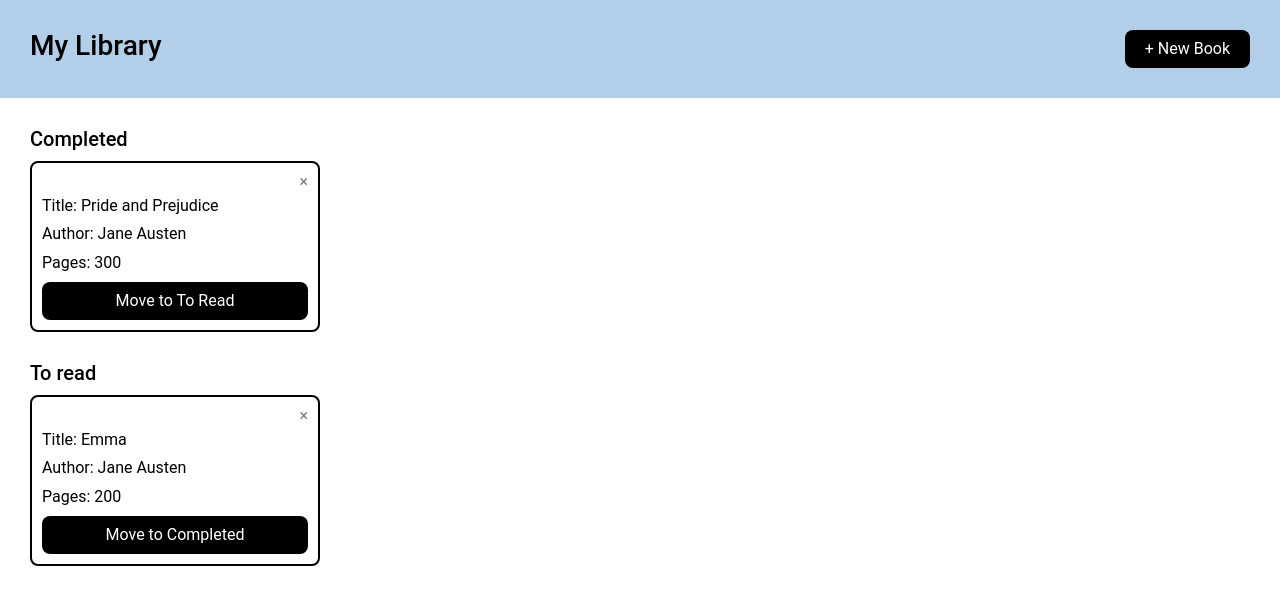
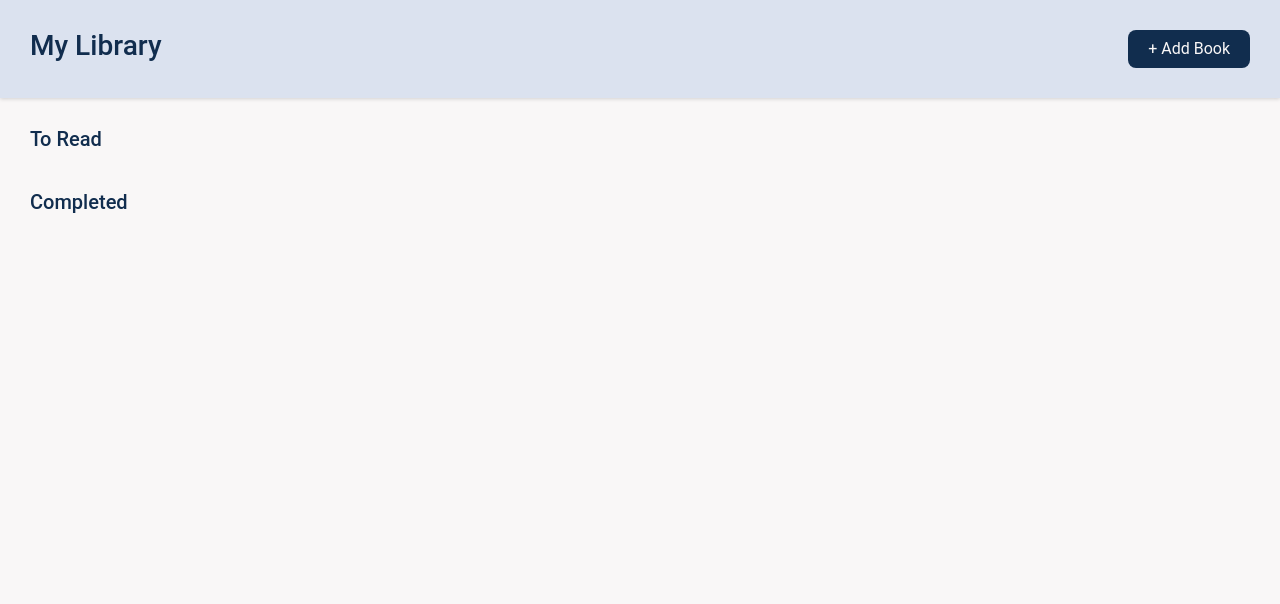
Before and after one commit to kadyyip/odin-library, a plain HTML site: page index.html in a window 1280 px wide. Drawn offline with Linux system fonts and the light colour scheme.

Commit message:
Refactor code

```diff
--- a/index.html
+++ b/index.html
@@ -12,7 +12,7 @@
     <div class="container">
         <div class="header">
             <div class="header-title">My Library</div>
-            <button class="new-book">+ New Book
+            <button class="new-book">+ Add Book
         </div>
         <dialog>
 
@@ -39,13 +39,13 @@
         </dialog>
 
         <div class="library">
+            <div class="not-read-container">
+                <div class="container-title">To Read</div>
+                <div class="not-read-books"></div>
+            </div>
             <div class="read-container">
                 <div class="container-title">Completed</div>
                 <div class="read-books"></div>
-            </div>
-            <div class="not-read-container">
-                <div class="container-title">To read</div>
-                <div class="not-read-books"></div>
             </div>
         </div>
     </div>
--- a/script.js
+++ b/script.js
@@ -12,6 +12,18 @@ function addBookToLibrary(book) {
 }
 
 function displayBooks() {
+    clearBooks();
+    for (let i = 0; i < myLibrary.length; i++) {
+        const book = document.createElement('div');
+        book.classList.add('book');
+        book.setAttribute('data-index', i);
+        addRemoveButton(book);
+        addBookInfo(book);
+        addReadStatusButton(book);
+    }
+}
+
+function clearBooks() {
     const read = document.querySelector('.read-books');
     const notRead = document.querySelector('.not-read-books');
     while (read.firstChild) {
@@ -20,22 +32,21 @@ function displayBooks() {
     while (notRead.firstChild) {
         notRead.removeChild(notRead.lastChild);
     }
-    for (let i = 0; i < myLibrary.length; i++) {
-        // create book
-        const myBook = myLibrary[i];
-        const book = document.createElement('div');
+}
 
-        book.classList.add('book');
-        book.setAttribute('data-index', i);
+function addRemoveButton(book) {
     const removeButton = document.createElement('button');
     removeButton.classList.add("close")
     removeButton.textContent = "×";
-        removeButton.addEventListener("click", (event) => {
-            console.log(book.dataset.index);
+    removeButton.addEventListener("click", () => {
         myLibrary.pop(book.dataset.index);
         displayBooks();
     });
     book.appendChild(removeButton);
+}
+
+function addBookInfo(book) {
+    const myBook = myLibrary[book.dataset.index];
     const bookInfo = document.createElement('div');
     bookInfo.classList.add('book-info');
     book.appendChild(bookInfo);
@@ -47,51 +58,44 @@ function displayBooks() {
             bookInfo.appendChild(propDiv);
         }
     }
-        const readButton = document.createElement('button');
-        readButton.classList.add("move");
-        readButton.addEventListener("click", (event) => {
+}
+
+function addReadStatusButton(book) {
+    const read = document.querySelector('.read-books');
+    const notRead = document.querySelector('.not-read-books');
+    const myBook = myLibrary[book.dataset.index];
+    const readStatusButton = document.createElement('button');
+    readStatusButton.classList.add("move");
+    readStatusButton.addEventListener("click", (event) => {
         myLibrary[book.dataset.index].read = !myLibrary[book.dataset.index].read;
         displayBooks();
     });
     if (myBook.read) {
         read.appendChild(book);
-            readButton.textContent = "Move to To Read";
+        readStatusButton.textContent = "Move to To Read";
     }
     else {
         notRead.appendChild(book);
-            readButton.textContent = "Move to Completed";
+        readStatusButton.textContent = "Move to Completed";
     }
-        book.appendChild(readButton);
+    book.appendChild(readStatusButton);
 }
-}
-
-function createBookHmtl(book) {
-
-}
-
 
 function capitalize(str) {
     return str[0].toUpperCase() + str.slice(1);
 }
+
 const dialog = document.querySelector("dialog");
 const newBookButton = document.querySelector(".new-book");
 const addBookButton = document.querySelector(".add-book");
 const closeButton = document.querySelector("dialog .close");
 
-
-let book1 = new Book("Pride and Prejudice", "Jane Austen", 300, true);
-let book2 = new Book("Emma", "Jane Austen", 200, false);
-
-addBookToLibrary(book1);
-addBookToLibrary(book2);
-displayBooks();
-
-// "Show the dialog" button opens the dialog modally
+// open dialog when button is pressed
 newBookButton.addEventListener("click", () => {
     dialog.showModal();
 });
 
-// "Add book" button adds book to library closes the dialog
+// add book to library when button is pressed
 addBookButton.addEventListener("click", (event) => {
     event.preventDefault();
     const form = document.querySelector("form");
@@ -99,12 +103,18 @@ addBookButton.addEventListener("click", (event) => {
     const author = document.querySelector("#author").value;
     const pages = document.querySelector("#pages").value;
     const read = document.querySelector("#read").checked;
+
+    // check if all required fields are filled in and display error if not
     if (!(title && author && pages)) {
+        const errorMsg = document.querySelector(".error-msg");
+        if (errorMsg === null) {
             const errorMsg = document.createElement('div');
             errorMsg.classList.add('error-msg');
             errorMsg.textContent = "Please fill in required fields!"
             form.prepend(errorMsg);
         }
+    }
+
     else {
         const errorMsg = document.querySelector(".error-msg");
         if (errorMsg !== null) {
@@ -118,7 +128,7 @@ addBookButton.addEventListener("click", (event) => {
     }
 });
 
-// "Close" button closes the dialog
+// close the dialog when button is pressed
 closeButton.addEventListener("click", () => {
     dialog.close();
 });
--- a/style.css
+++ b/style.css
@@ -1,10 +1,12 @@
 * {
     font-family: Roboto, Arial, sans-serif;
+    color: #112D4E;
 }
 
 body {
     margin: 0;
     min-height: 100vh;
+    background-color: #F9F7F7;
 }
 
 
@@ -13,12 +15,13 @@ body {
     justify-content: space-between;
     align-self: center;
     padding: 30px;
-    background-color: rgb(179, 206, 232);
+    background-color: #DBE2EF;
+    box-shadow: 0px 1px 4px rgba(0, 0, 0, 0.16);
 }
 
 .library {
-    display: grid;
-    grid-template-rows: 1fr 1fr;
+    display: flex;
+    flex-direction: column;
     gap: 30px;
     padding: 30px;
 }
@@ -37,8 +40,8 @@ body {
 button {
     appearance: none;
     border: none;
-    background-color: black;
-    color: white;
+    background-color: #112D4E;
+    color: #F9F7F7;
     border-radius: 8px;
     padding: 10px 20px;
 }
@@ -47,10 +50,10 @@ button {
     display: flex;
     flex-direction: column;
     background-color: #ffffff;
-    border: black solid 2px;
     border-radius: 8px;
     padding: 10px;
     font-size: 16px;
+    box-shadow: 0px 1px 4px rgba(0, 0, 0, 0.16);
 }
 
 .book-info {
```
Also changed, not shown: 1 other file. Lines whose indentation alone changed are shown as unchanged.
